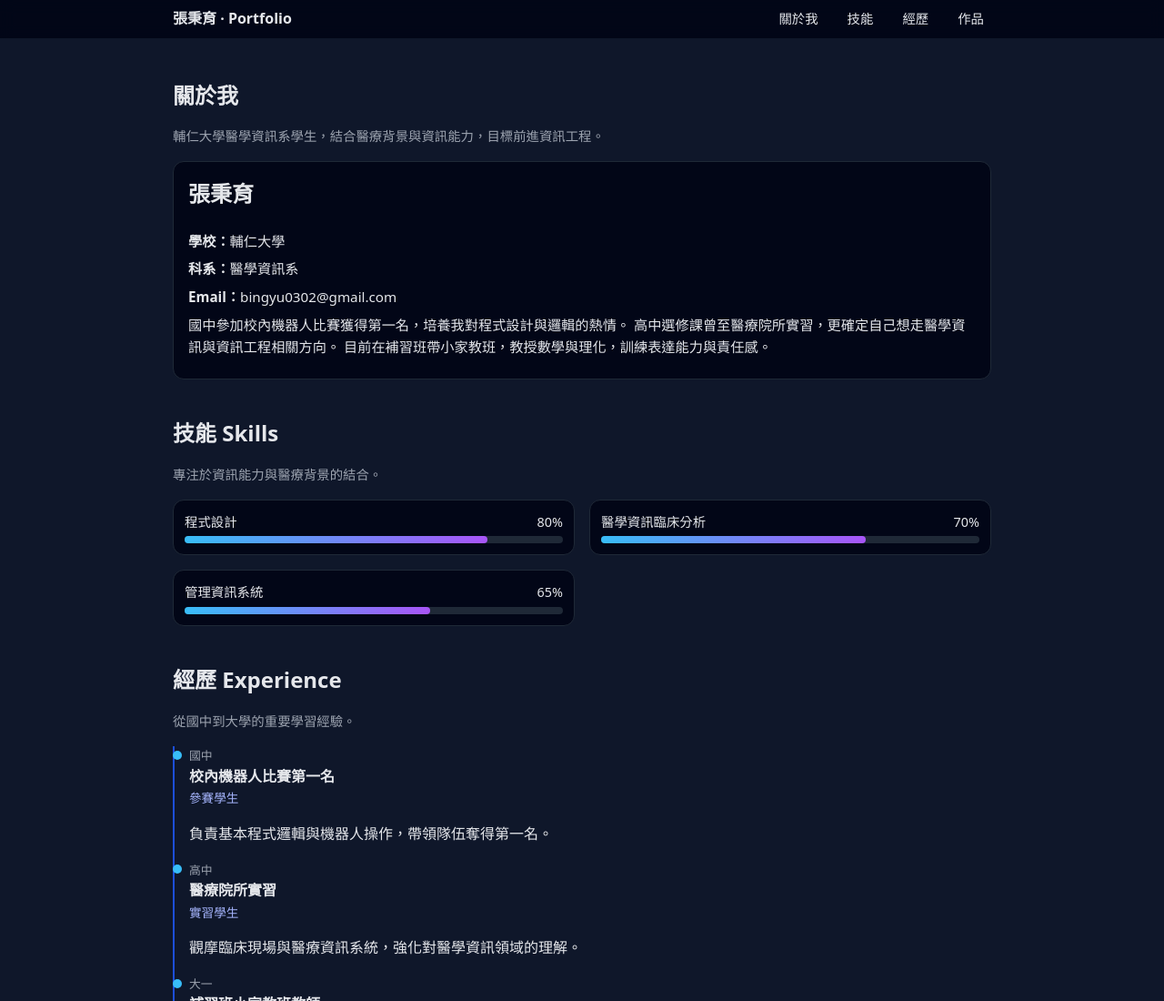
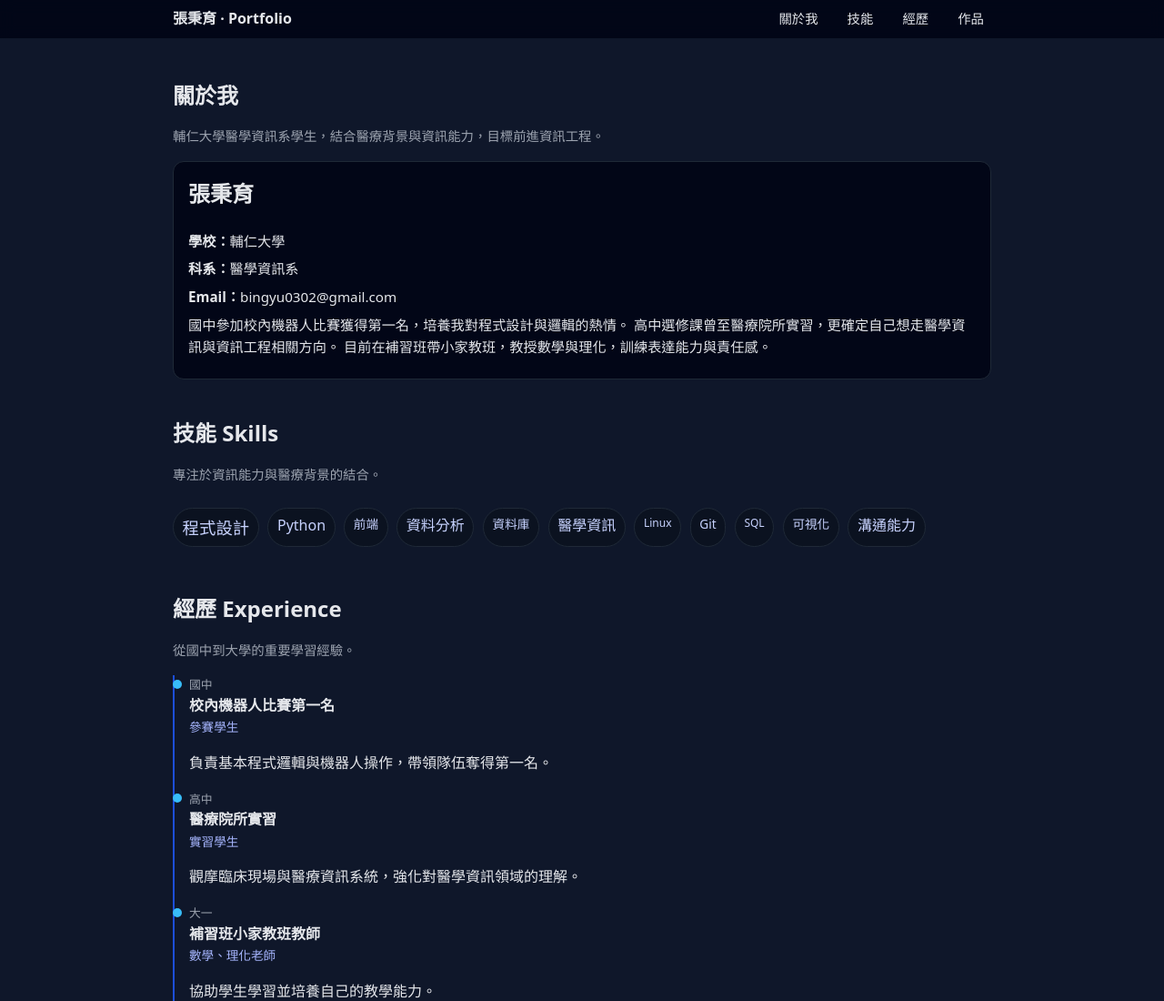
Before and after one commit to Eason-0302/1208-repo, a plain HTML site: page index.html in a window 1280 px wide. Shown: the top 1100 px of the page at 91% size. Drawn offline with Linux system fonts and the light colour scheme.

Commit message:
feat(skills): B version - tag cloud (tag-cloud styles and HTML)

```diff
--- a/index.html
+++ b/index.html
@@ -88,10 +88,35 @@
 
     /* Skills */
     .skills {
-      display: grid;
-      grid-template-columns: repeat(2, 1fr);
+      display: block;
       gap: 1rem;
     }
+
+    /* Tag cloud style (B 版) */
+    .tag-cloud {
+      display: flex;
+      flex-wrap: wrap;
+      gap: 0.6rem;
+      padding: 0.6rem 0;
+    }
+
+    .tag {
+      background: #0b1220;
+      border: 1px solid #1f2937;
+      color: #c7d2fe;
+      padding: 0.35rem 0.6rem;
+      border-radius: 999px;
+      display: inline-block;
+      transition: transform 0.12s;
+    }
+
+    .tag:hover { transform: translateY(-3px); }
+
+    /* size variants */
+    .tag-xs { font-size: 0.75rem; }
+    .tag-sm { font-size: 0.85rem; }
+    .tag-md { font-size: 1rem; }
+    .tag-lg { font-size: 1.15rem; }
 
     .skill {
       background: #020617;
@@ -232,28 +257,19 @@
   <p class="sub">專注於資訊能力與醫療背景的結合。</p>
 
   <div class="skills">
-    <div class="skill">
-      <div class="skill-title">
-        <span>程式設計</span>
-        <span>80%</span>
-      </div>
-      <div class="bar-outer"><div class="bar-inner" style="width:80%;"></div></div>
-    </div>
-
-    <div class="skill">
-      <div class="skill-title">
-        <span>醫學資訊臨床分析</span>
-        <span>70%</span>
-      </div>
-      <div class="bar-outer"><div class="bar-inner" style="width:70%;"></div></div>
-    </div>
-
-    <div class="skill">
-      <div class="skill-title">
-        <span>管理資訊系統</span>
-        <span>65%</span>
-      </div>
-      <div class="bar-outer"><div class="bar-inner" style="width:65%;"></div></div>
+    <!-- B 版：標籤雲（tag cloud） -->
+    <div class="tag-cloud">
+      <span class="tag tag-lg">程式設計</span>
+      <span class="tag tag-md">Python</span>
+      <span class="tag tag-sm">前端</span>
+      <span class="tag tag-md">資料分析</span>
+      <span class="tag tag-sm">資料庫</span>
+      <span class="tag tag-md">醫學資訊</span>
+      <span class="tag tag-xs">Linux</span>
+      <span class="tag tag-sm">Git</span>
+      <span class="tag tag-xs">SQL</span>
+      <span class="tag tag-sm">可視化</span>
+      <span class="tag tag-md">溝通能力</span>
     </div>
   </div>
 </section>
```
